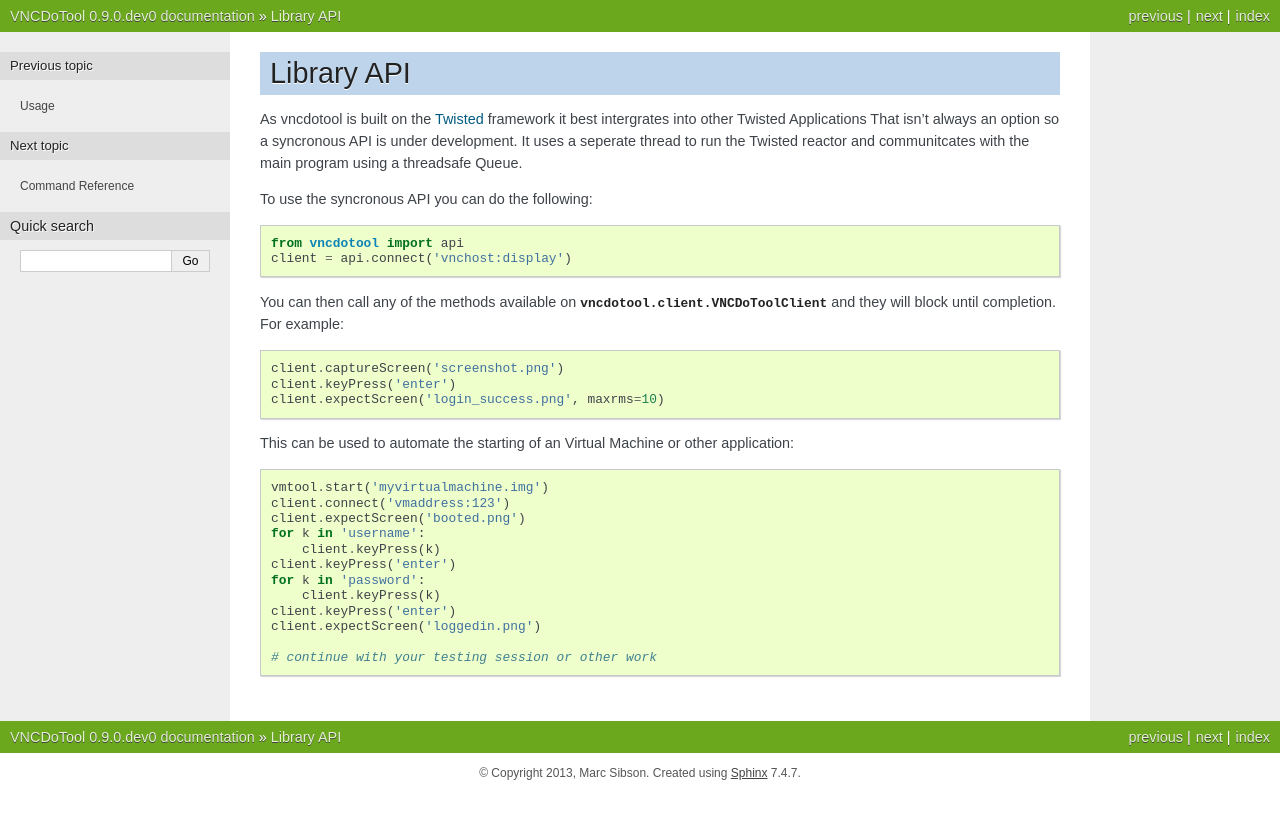
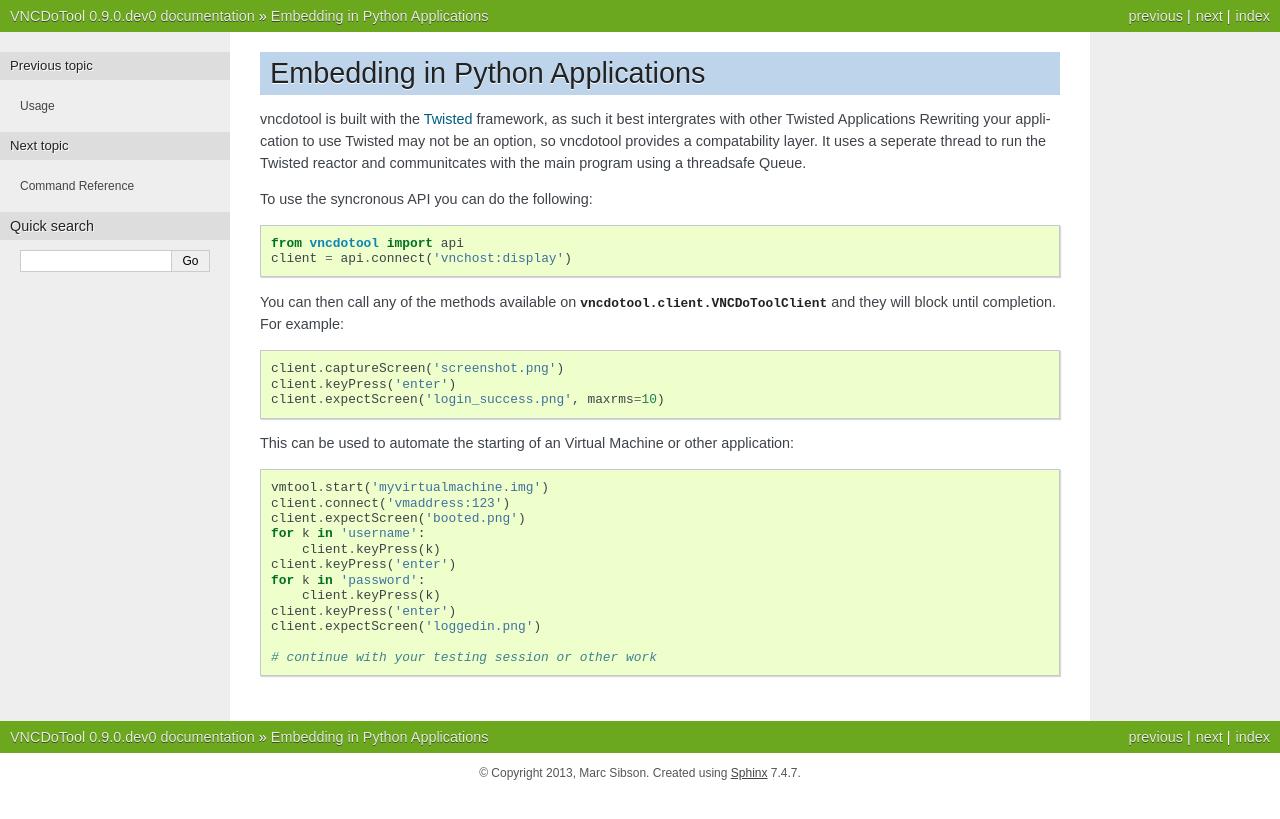
Before and after one commit to sibson/vncdotool, a Sphinx documentation site: the page built from docs/library.rst, in a window 1280 px wide. Shown: the top 819 px of the page. Built offline with Sphinx 7.4.7, drawn with Linux system fonts in a browser that asks for light colours.

Commit message:
more doc tweaking

```diff
--- a/docs/library.rst
+++ b/docs/library.rst
@@ -1,7 +1,7 @@
-Library API
-==============
-As vncdotool is built on the Twisted_ framework it best intergrates into other Twisted Applications
-That isn't always an option so a syncronous API is under development.
+Embedding in Python Applications
+===================================
+vncdotool is built with the Twisted_ framework, as such it best intergrates with other Twisted Applications
+Rewriting your application to use Twisted may not be an option, so vncdotool provides a compatability layer.
 It uses a seperate thread to run the Twisted reactor and communitcates with the main program using a threadsafe Queue.
 
 To use the syncronous API you can do the following::
@@ -32,5 +32,4 @@
 
     # continue with your testing session or other work
 
-
 .. _Twisted: http://twistedmatrix.com/
```
